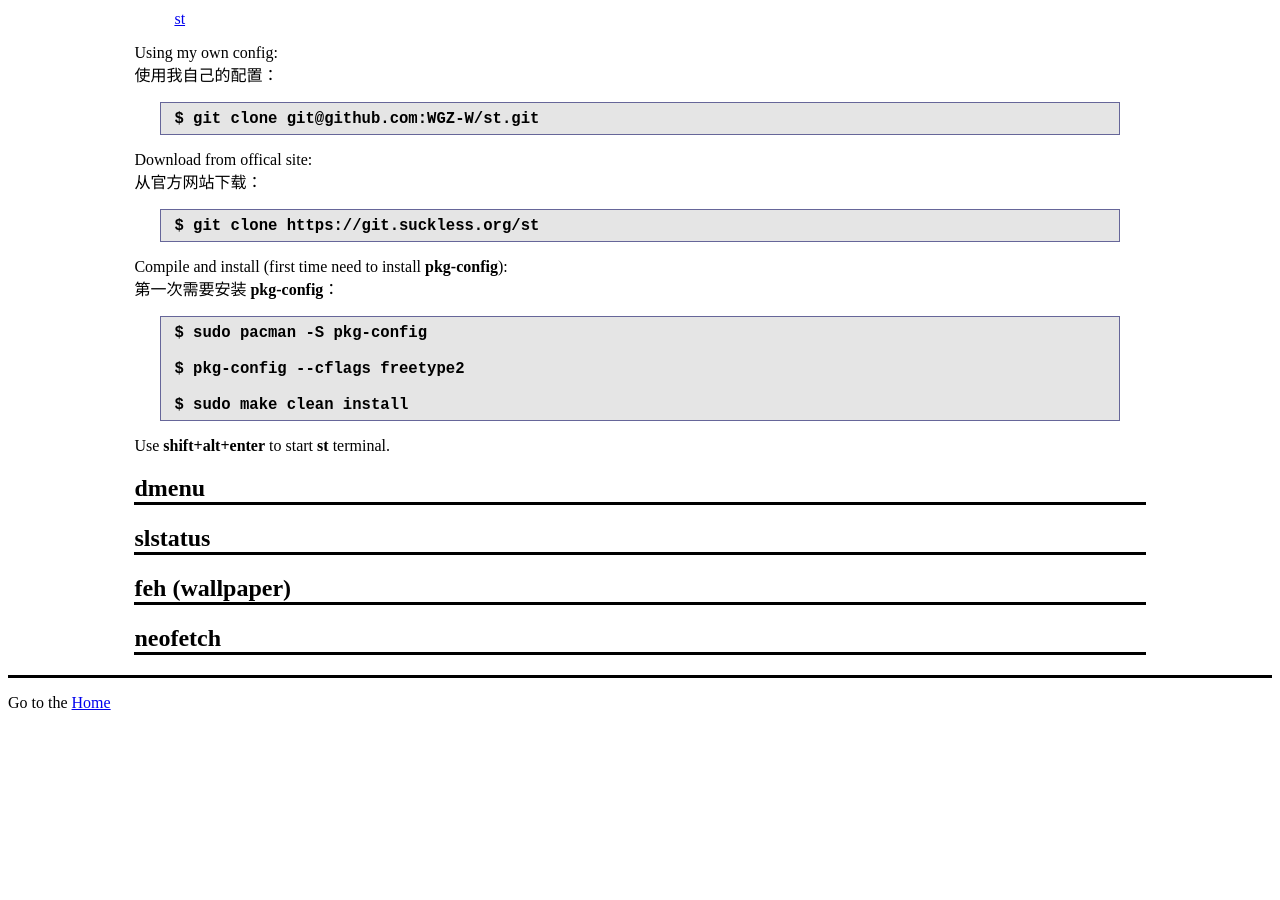
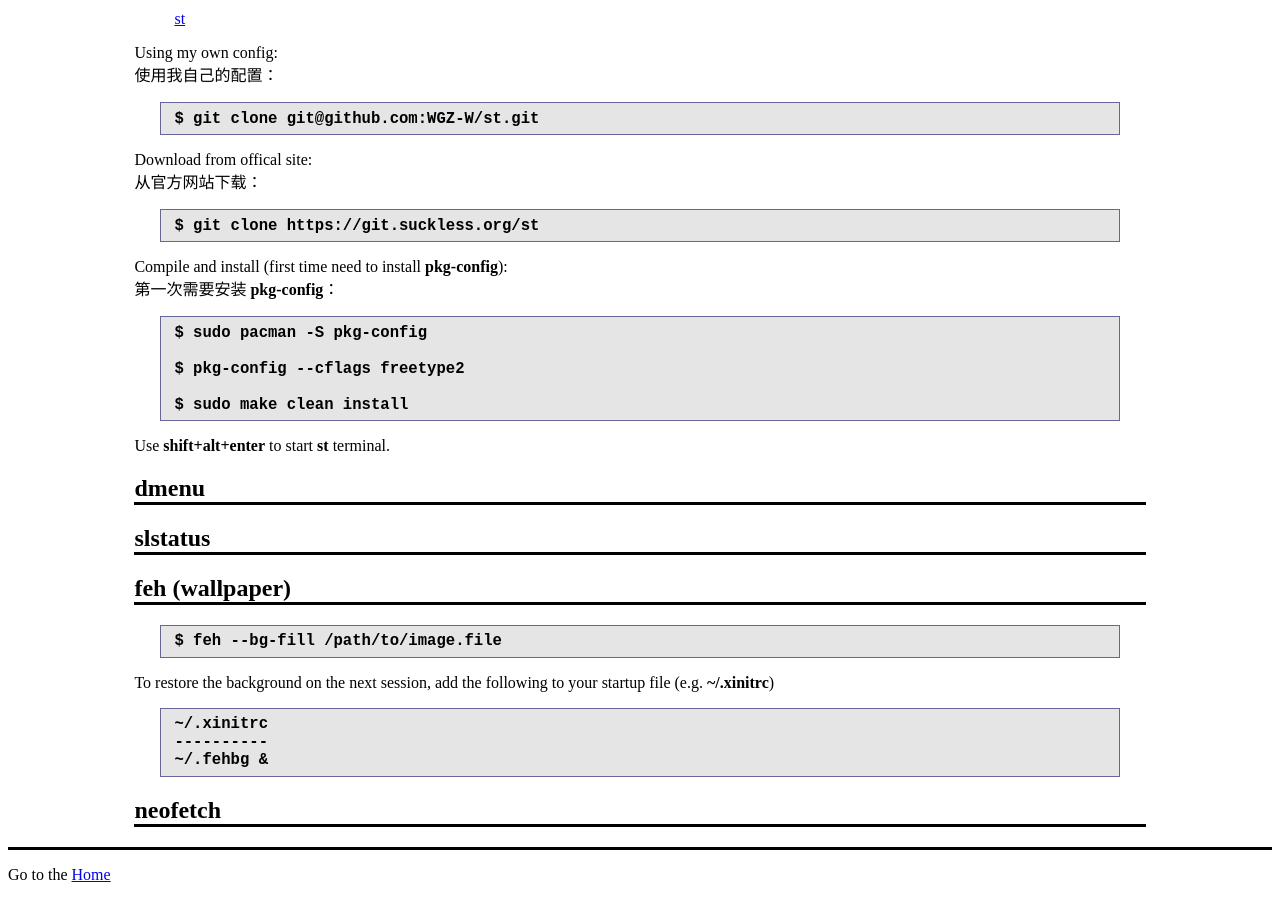
Before and after one commit to WGZ-W/wgz-w.github.io, a Jekyll site: the page built from _posts/ArchLinux/2024-09-23-desktop.md, in a window 1280 px wide and 900 px high, scrolled down 1383 px. Built offline with Jekyll 4.4.1, drawn with Linux system fonts in a browser that asks for light colours; our own code applies the rules of GitHub Pages for plain Markdown files; before the commit the page ends 2111 px from its top, so only the background shows below that.

Commit message:
add feh config

````diff
--- a/_posts/ArchLinux/2024-09-23-desktop.md
+++ b/_posts/ArchLinux/2024-09-23-desktop.md
@@ -102,4 +102,14 @@
 ## dmenu
 ## slstatus
 ## feh (wallpaper)
+```
+$ feh --bg-fill /path/to/image.file
+```
+To restore the background on the next session, add the following to your startup file (e.g. **~/.xinitrc**)
+```
+~/.xinitrc
+----------
+~/.fehbg &
+```
+
 ## neofetch
````
